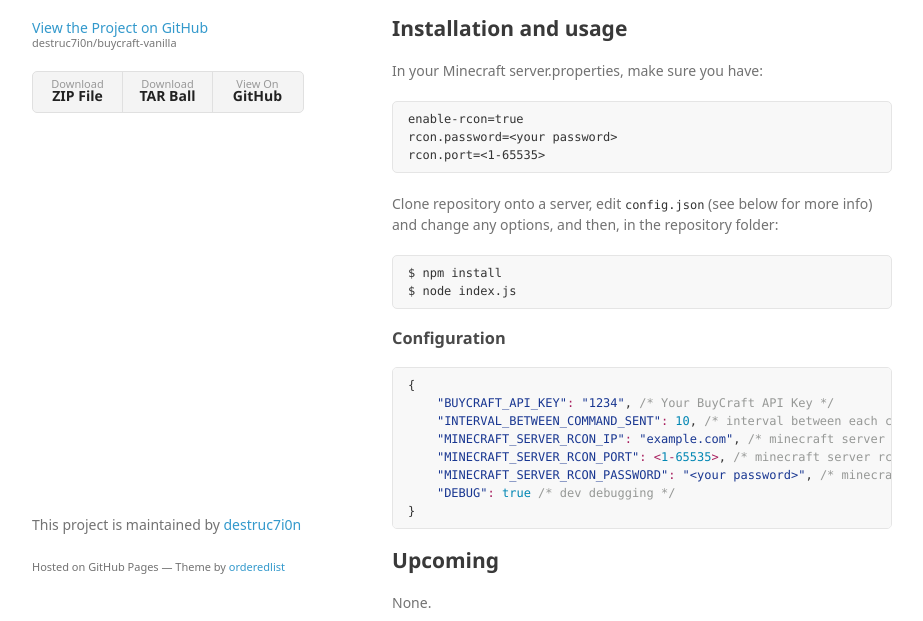
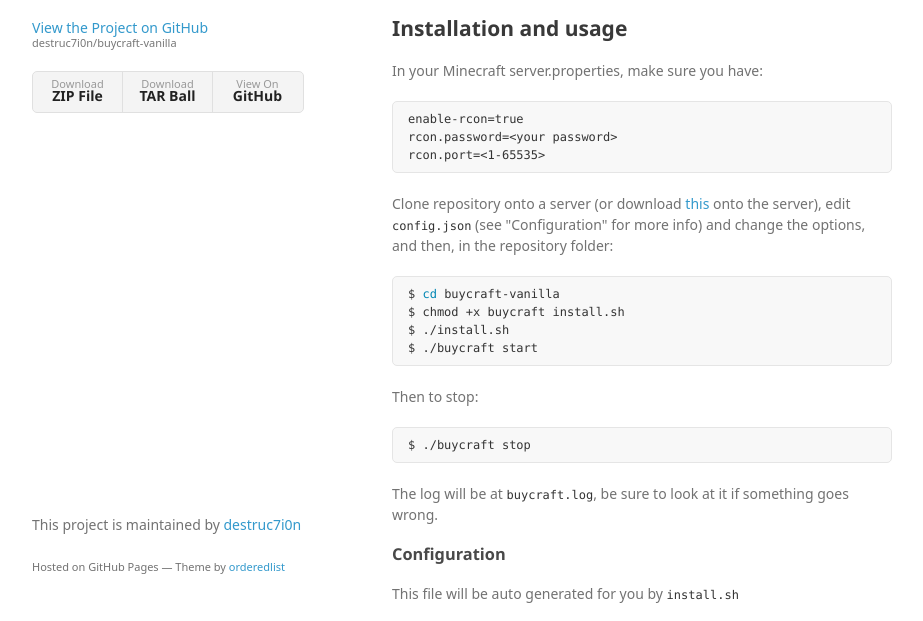
Before and after one commit to destruc7i0n/buycraft-vanilla, a plain HTML site: page index.html in a window 1280 px wide. Shown: the part 154-775 px from the top of the page, without its empty margins (178-1101 px from the left). Drawn offline with Linux system fonts and the light colour scheme; a web font is replaced by a local one.

```diff
--- a/index.html
+++ b/index.html
@@ -43,13 +43,23 @@
 rcon.port=&lt;1-65535&gt;
 </code></pre>
 
-<p>Clone repository onto a server, edit <code>config.json</code> (see below for more info) and change any options, and then, in the repository folder:</p>
+<p>Clone repository onto a server (or download <a href="https://github.com/destruc7i0n/buycraft-vanilla/archive/master.zip">this</a> onto the server), edit <code>config.json</code> (see "Configuration" for more info) and change the options, and then, in the repository folder:</p>
 
-<div class="highlight highlight-source-shell"><pre>$ npm install
-$ node index.js</pre></div>
+<div class="highlight highlight-source-shell"><pre>$ <span class="pl-c1">cd</span> buycraft-vanilla
+$ chmod +x buycraft install.sh
+$ ./install.sh
+$ ./buycraft start</pre></div>
+
+<p>Then to stop: </p>
+
+<div class="highlight highlight-source-shell"><pre>$ ./buycraft stop</pre></div>
+
+<p>The log will be at <code>buycraft.log</code>, be sure to look at it if something goes wrong.</p>
 
 <h3>
 <a id="configuration" class="anchor" href="#configuration" aria-hidden="true"><span aria-hidden="true" class="octicon octicon-link"></span></a>Configuration</h3>
+
+<p>This file will be auto generated for you by <code>install.sh</code></p>
 
 <div class="highlight highlight-source-js"><pre>{
     <span class="pl-s"><span class="pl-pds">"</span>BUYCRAFT_API_KEY<span class="pl-pds">"</span></span><span class="pl-k">:</span> <span class="pl-s"><span class="pl-pds">"</span>1234<span class="pl-pds">"</span></span>, <span class="pl-c">/* Your BuyCraft API Key */</span>
@@ -57,7 +67,7 @@
     <span class="pl-s"><span class="pl-pds">"</span>MINECRAFT_SERVER_RCON_IP<span class="pl-pds">"</span></span><span class="pl-k">:</span> <span class="pl-s"><span class="pl-pds">"</span>example.com<span class="pl-pds">"</span></span>, <span class="pl-c">/* minecraft server ip (make sure you have enabled rcon) */</span>
     <span class="pl-s"><span class="pl-pds">"</span>MINECRAFT_SERVER_RCON_PORT<span class="pl-pds">"</span></span><span class="pl-k">:</span> <span class="pl-k">&lt;</span><span class="pl-c1">1</span><span class="pl-k">-</span><span class="pl-c1">65535</span><span class="pl-k">&gt;</span>, <span class="pl-c">/* minecraft server rcon port */</span>
     <span class="pl-s"><span class="pl-pds">"</span>MINECRAFT_SERVER_RCON_PASSWORD<span class="pl-pds">"</span></span><span class="pl-k">:</span> <span class="pl-s"><span class="pl-pds">"</span>&lt;your password&gt;<span class="pl-pds">"</span></span>, <span class="pl-c">/* minecraft server rcon password */</span>
-    <span class="pl-s"><span class="pl-pds">"</span>DEBUG<span class="pl-pds">"</span></span><span class="pl-k">:</span> <span class="pl-c1">true</span> <span class="pl-c">/* dev debugging */</span>
+    <span class="pl-s"><span class="pl-pds">"</span>DEBUG<span class="pl-pds">"</span></span><span class="pl-k">:</span> <span class="pl-c1">false</span> <span class="pl-c">/* dev debugging */</span>
 }</pre></div>
 
 <h2>
@@ -85,7 +95,7 @@
 <h2>
 <a id="license" class="anchor" href="#license" aria-hidden="true"><span aria-hidden="true" class="octicon octicon-link"></span></a>License</h2>
 
-<p>ISC. See <code>LICENSE</code>.</p>
+<p>MIT. See <code>LICENSE</code>.</p>
       </section>
       <footer>
         <p>This project is maintained by <a href="https://github.com/destruc7i0n">destruc7i0n</a></p>
```
Also changed, not shown: params.json (+1 -1 lines).
